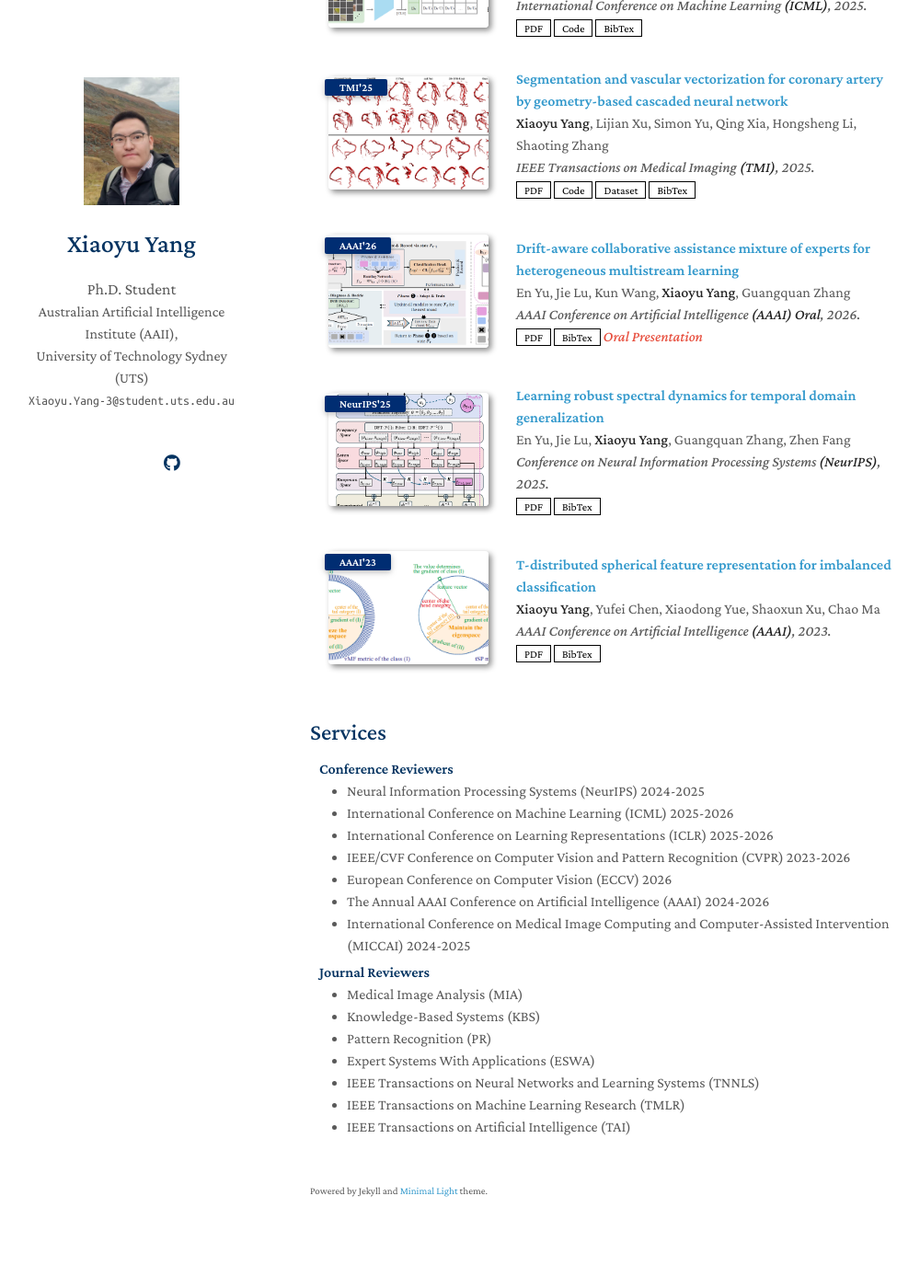
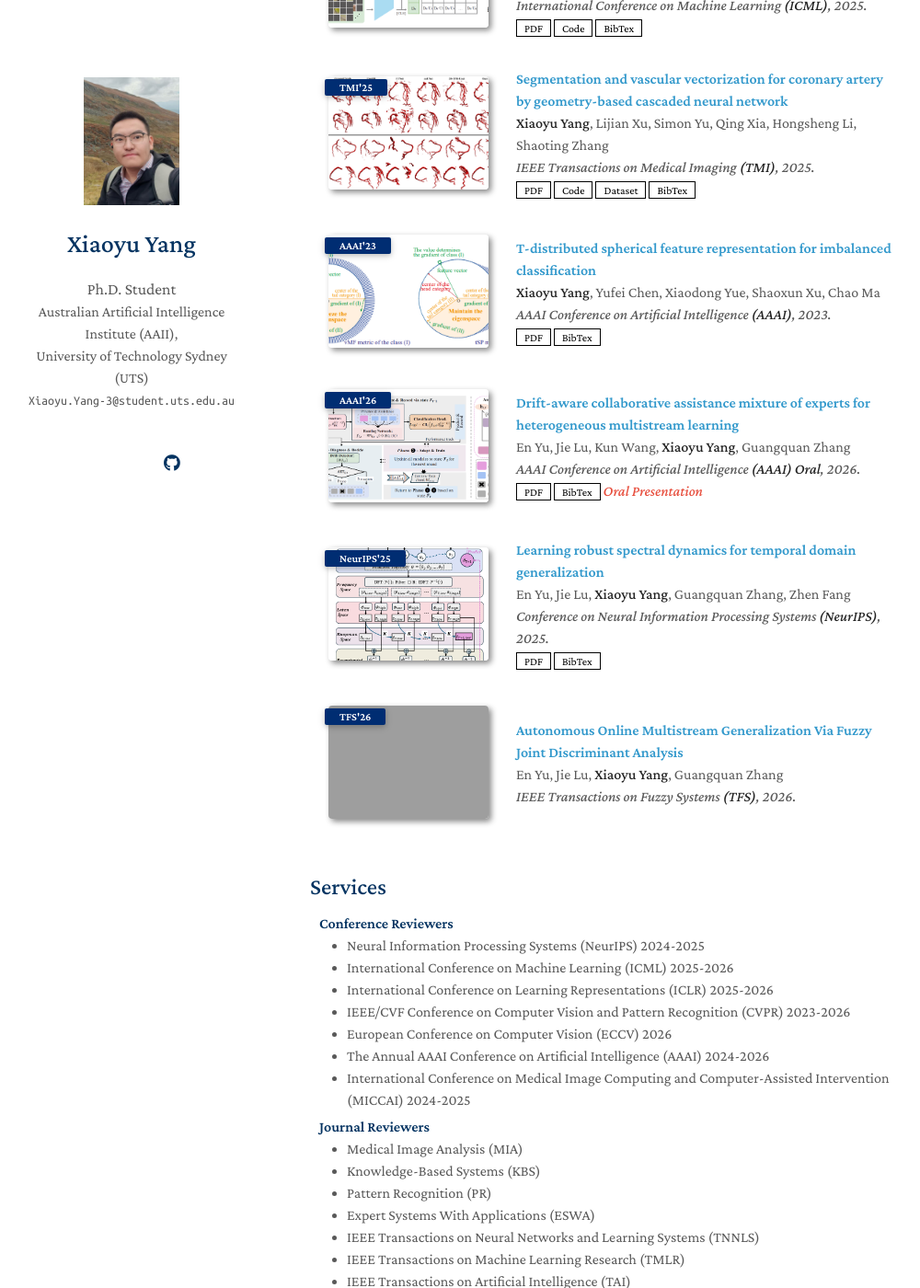
Before and after one commit to XiaoyuYoung/XiaoyuYoung.github.io, a Jekyll site: the page built from index.md, in a window 1280 px wide and 1400 px high, scrolled down 1109 px. Shown: the whole window at 92% size, without its empty margins (133-1133 px from the left). Built offline with Jekyll 4.4.1, drawn with Linux system fonts in a browser that asks for light colours; a style sheet for code colours, icons or effects is not loaded; our own code applies the rules of GitHub Pages for plain Markdown files; before the commit the page ends 2484 px from its top, so only the background shows below that; grey boxes are pictures that could not be loaded.

Commit message:
Update publications.yml

```diff
--- a/_data/publications.yml
+++ b/_data/publications.yml
@@ -38,6 +38,14 @@ main:
     dataset: "https://huggingface.co/datasets/MedHK23/CCA"
     image: "./assets/img/TMI25-CCA.jpg"
 
+  - title: "T-distributed spherical feature representation for imbalanced classification"
+    authors: <strong>Xiaoyu Yang</strong>, Yufei Chen, Xiaodong Yue, Shaoxun Xu, Chao Ma
+    conference_short: "AAAI'23"
+    conference: AAAI Conference on Artificial Intelligence <strong>(AAAI)</strong>, 2023.
+    pdf: "https://ojs.aaai.org/index.php/AAAI/article/download/26284/26056"
+    bibtex: "https://scholar.googleusercontent.com/scholar.bib?q=info:QjYjCqvQ2h8J:scholar.google.com/&output=citation&scisdr=CjyFo3gOEPj-yQRyVKc:ADi0EEUAAAAAacJ0TKcps8gMCY8E9xLLYulotVI&scisig=ADi0EEUAAAAAacJ0TKaXkgxR05gkyULnHhexO18&scisf=4&ct=citation&cd=-1&hl=zh-CN"
+    image: "./assets/img/aaai_2023.png"
+
   - title: "Drift-aware collaborative assistance mixture of experts for heterogeneous multistream learning"
     authors: En Yu, Jie Lu, Kun Wang, <strong>Xiaoyu Yang</strong>, Guangquan Zhang
     conference_short: "AAAI'26"
@@ -55,10 +63,8 @@ main:
     bibtex: "https://scholar.googleusercontent.com/scholar.bib?q=info:DTwnklHqz50J:scholar.google.com/&output=citation&scisdr=CjyFo3gOEPj-yQRv5Os:ADi0EEUAAAAAacJp_Os8rRMiIfYVNGCIUO-0OEM&scisig=ADi0EEUAAAAAacJp_NeZiht6GDVxNB3RwTOzZIc&scisf=4&ct=citation&cd=-1&hl=zh-CN&scfhb=1"
     image: "./assets/img/yuNeurIPS25.png"
 
-  - title: "T-distributed spherical feature representation for imbalanced classification"
-    authors: <strong>Xiaoyu Yang</strong>, Yufei Chen, Xiaodong Yue, Shaoxun Xu, Chao Ma
-    conference_short: "AAAI'23"
-    conference: AAAI Conference on Artificial Intelligence <strong>(AAAI)</strong>, 2023.
-    pdf: "https://ojs.aaai.org/index.php/AAAI/article/download/26284/26056"
-    bibtex: "https://scholar.googleusercontent.com/scholar.bib?q=info:QjYjCqvQ2h8J:scholar.google.com/&output=citation&scisdr=CjyFo3gOEPj-yQRyVKc:ADi0EEUAAAAAacJ0TKcps8gMCY8E9xLLYulotVI&scisig=ADi0EEUAAAAAacJ0TKaXkgxR05gkyULnHhexO18&scisf=4&ct=citation&cd=-1&hl=zh-CN"
-    image: "./assets/img/aaai_2023.png"
+  - title: "Autonomous Online Multistream Generalization Via Fuzzy Joint Discriminant Analysis"
+    authors: En Yu, Jie Lu, <strong>Xiaoyu Yang</strong>, Guangquan Zhang
+    conference_short: "TFS'26"
+    conference: IEEE Transactions on Fuzzy Systems <strong>(TFS)</strong>, 2026.
+    image: "./assets/img/fuzzy_2026.png"
```
